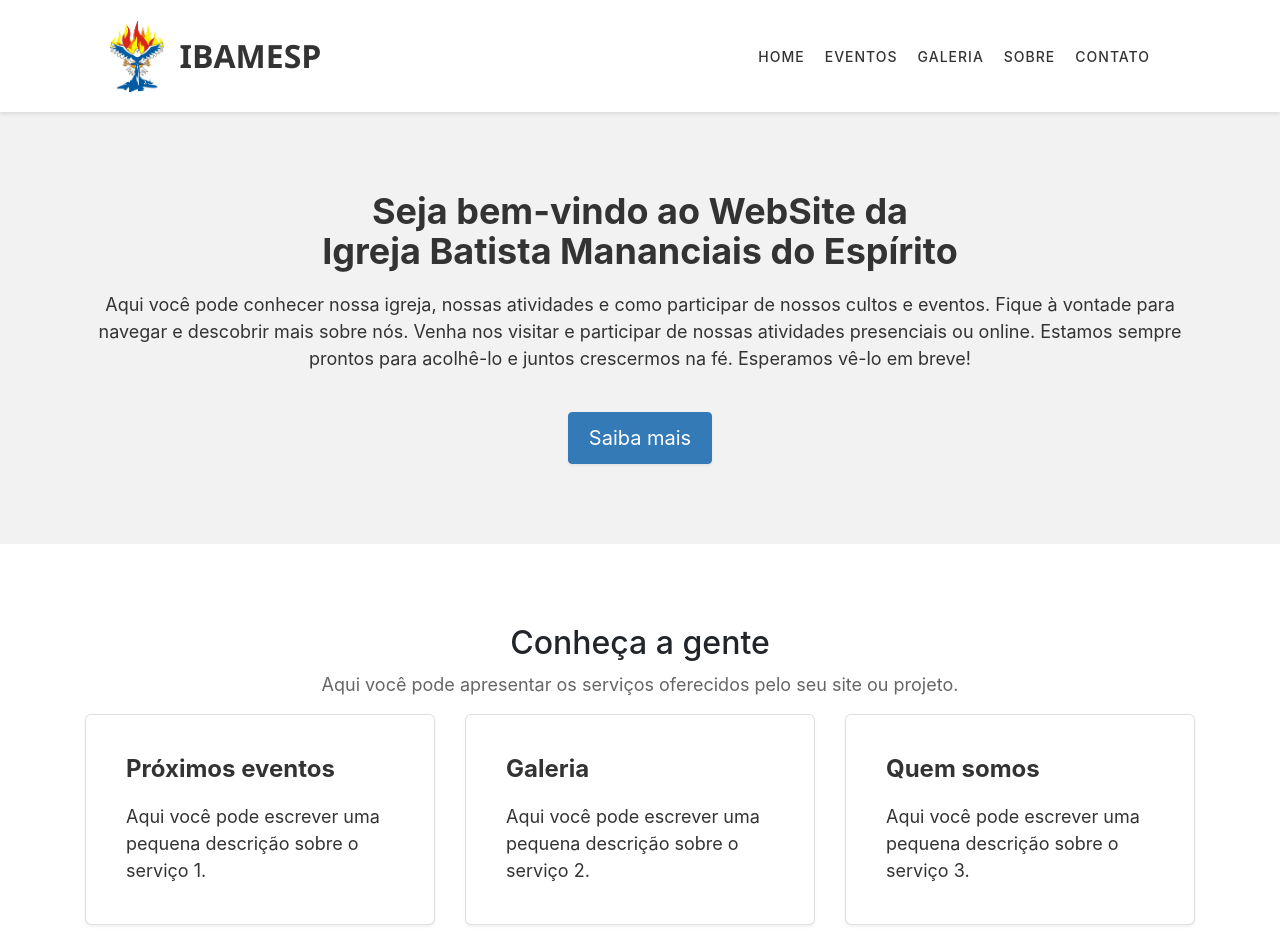
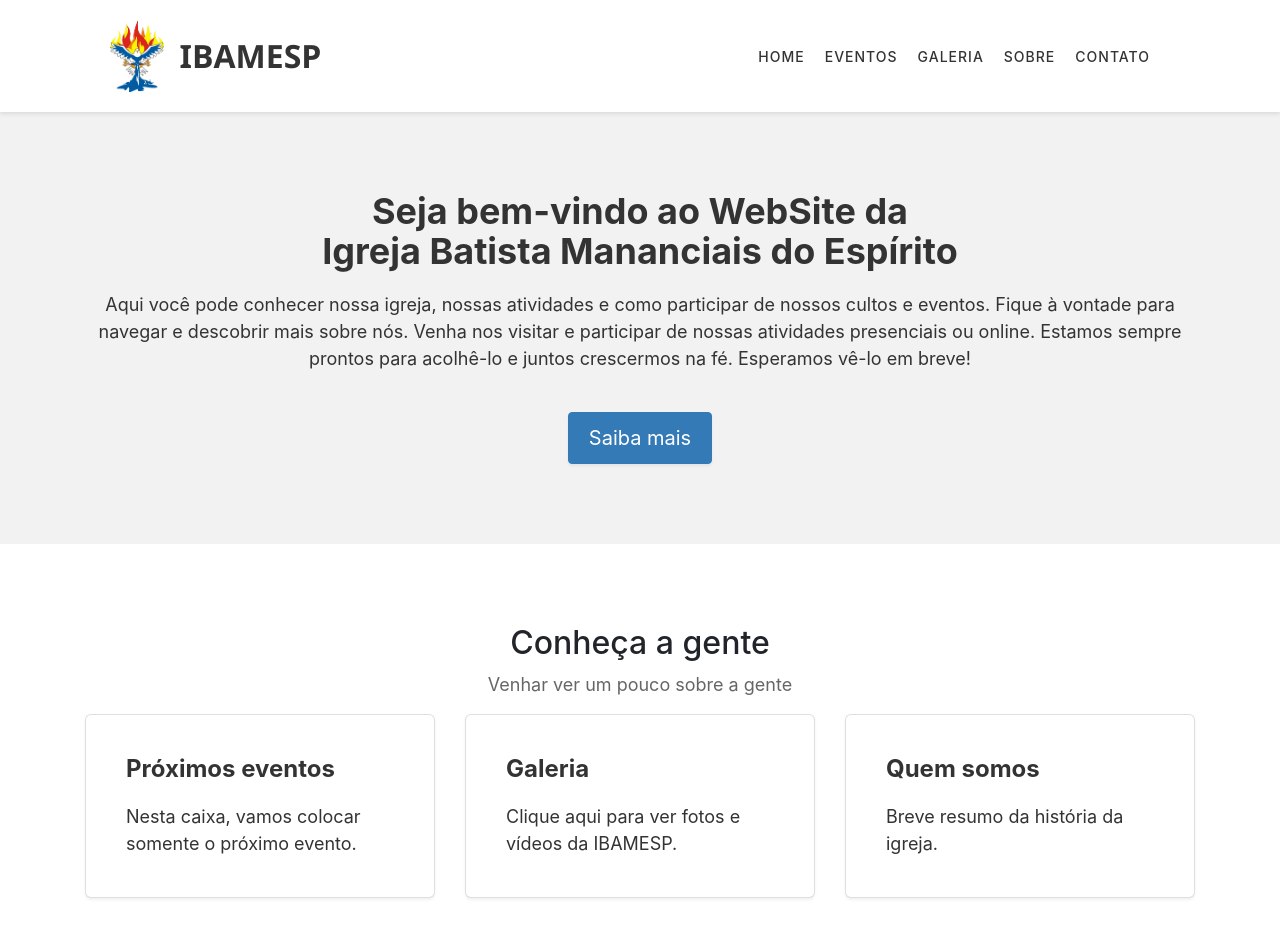
Before and after one commit to VictorDiasAntunes/ibamesp, a React (Vite) app: page / in a window 1280 px wide. Shown: the top 952 px of the page. Built offline with nearby package versions, Linux system fonts and the light colour scheme.

Commit message:
Correção de img-logo e escrita

```diff
--- a/src/components/header/Header.jsx
+++ b/src/components/header/Header.jsx
@@ -8,7 +8,7 @@ function Header() {
             <div className={styles.container}>
                 <div className={styles.containerLogo}>
                     {<Link to="/" className={styles.link}>
-                        <img src="src\imgs\logo\imgLogoIbamesp.png" alt="Logo do Site" className={styles.imgLogo} />
+                        <img src="../../src\imgs\logo\imgLogoIbamesp.png" alt="Logo do Site" className={styles.imgLogo} />
                             <span className={styles.spanLogoName}>IBAMESP</span>
                     </Link>}
                 </div>
--- a/src/routes/homePage/Home.jsx
+++ b/src/routes/homePage/Home.jsx
@@ -17,13 +17,13 @@ function Home() {
             <section className={`services ${styles.services}`}>
                 <div className={`container ${styles.container}`}>
                     <h2 className="text-center">Conheça a gente</h2>
-                    <p className="text-center">Aqui você pode apresentar os serviços oferecidos pelo seu site ou projeto.</p>
+                    <p className="text-center">Venhar ver um pouco sobre a gente</p>
                     <div className="row">
                         <div className="col-md-4">
                             <div className={`card ${styles.card}`}>
                                 <div className={`card-body ${styles.cardBody}`}>
                                     <h5 className={`card-title ${styles.cardTitle}`}>Próximos eventos</h5>
-                                    <p className={`card-text ${styles.cardText}`}>Aqui você pode escrever uma pequena descrição sobre o serviço 1.</p>
+                                    <p className={`card-text ${styles.cardText}`}>Nesta caixa, vamos colocar somente o próximo evento.</p>
                                 </div>
                             </div>
                         </div>
@@ -31,7 +31,7 @@ function Home() {
                             <div className={`card ${styles.card}`}>
                                 <div className={`card-body ${styles.cardBody}`}>
                                     <h5 className={`card-title ${styles.cardTitle}`}>Galeria</h5>
-                                    <p className={`card-text ${styles.cardText}`}>Aqui você pode escrever uma pequena descrição sobre o serviço 2.</p>
+                                    <p className={`card-text ${styles.cardText}`}>Clique aqui para ver fotos e vídeos da IBAMESP.</p>
                                 </div>
                             </div>
                         </div>
@@ -39,7 +39,7 @@ function Home() {
                             <div className={`card ${styles.card}`}>
                                 <div className={`card-body ${styles.cardBody}`}>
                                     <h5 className={`card-title ${styles.cardTitle}`}>Quem somos</h5>
-                                    <p className={`card-text ${styles.cardText}`}>Aqui você pode escrever uma pequena descrição sobre o serviço 3.</p>
+                                    <p className={`card-text ${styles.cardText}`}>Breve resumo da história da igreja.</p>
                                 </div>
                             </div>
                         </div>
```
